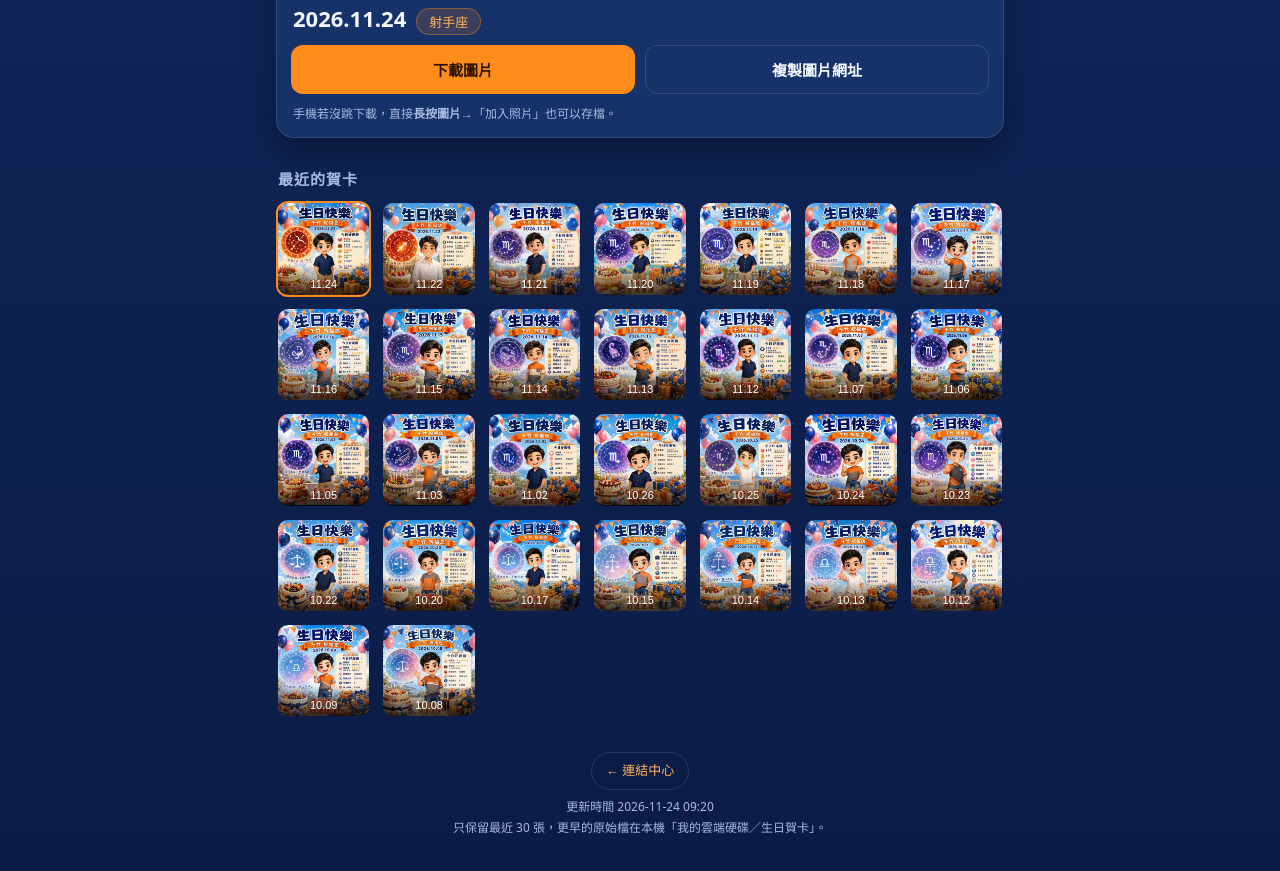
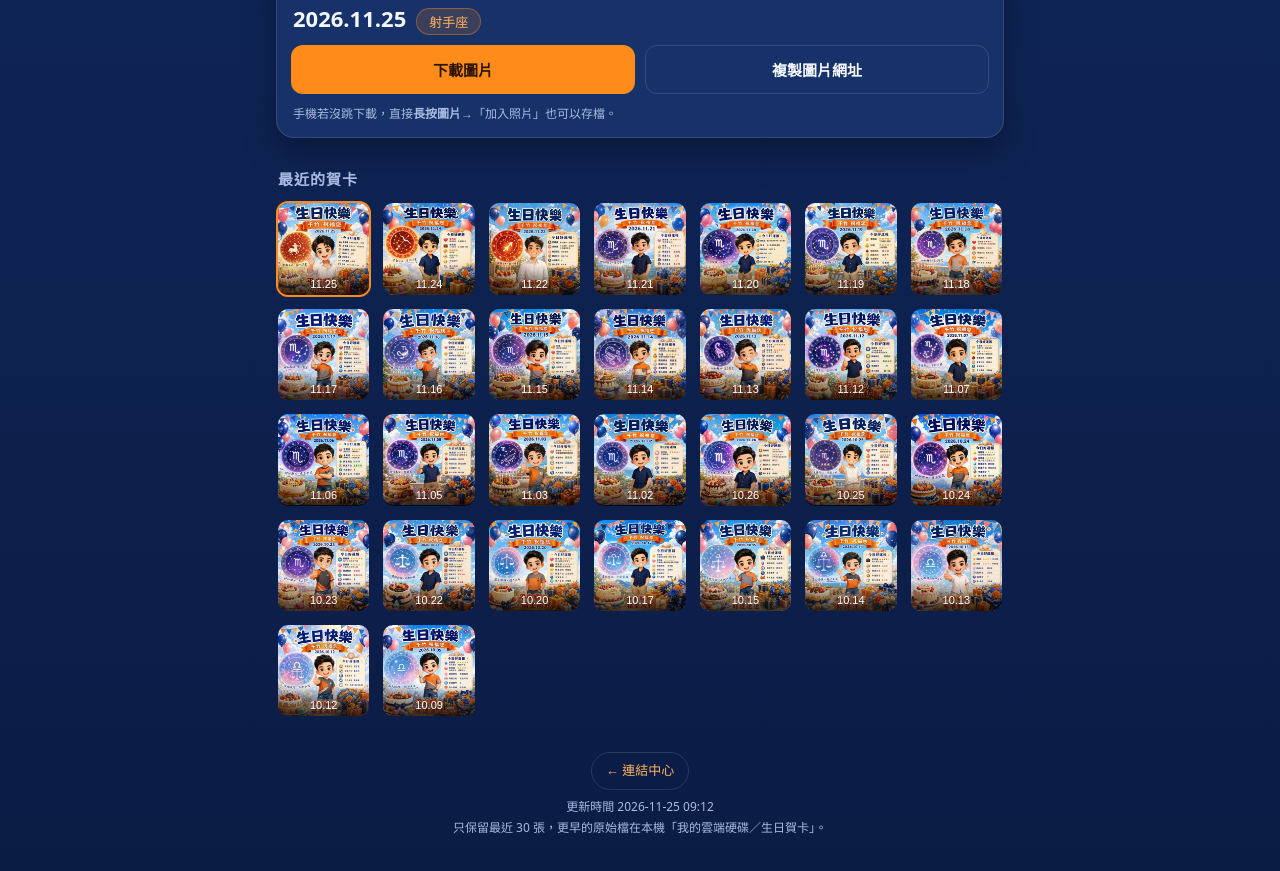
Before and after one commit to CharlieWang0012/line-image-host, a plain HTML site: page index.html in a window 1280 px wide. Shown: the part 831-1702 px from the top of the page. Drawn offline with Linux system fonts and the light colour scheme.

Commit message:
birthday card site 2026-11-25

```diff
--- a/index.html
+++ b/index.html
@@ -94,7 +94,7 @@
 
   <footer>
     <a class="home" href="https://charliewang0012.github.io/">← 連結中心</a><br>
-    更新時間 2026-11-24 09:20<br>
+    更新時間 2026-11-25 09:12<br>
     只保留最近 30 張，更早的原始檔在本機「我的雲端硬碟／生日賀卡」。
   </footer>
 </div>
@@ -102,6 +102,7 @@
 
 <script>
 const CARDS = [
+{day:"2026.11.25",raw:"20261125",z:"射手座",kind:"img",full:"bday/bday-20261125.jpg",thumb:"bday/thumb-20261125.jpg"},
 {day:"2026.11.24",raw:"20261124",z:"射手座",kind:"img",full:"bday/bday-20261124.jpg",thumb:"bday/thumb-20261124.jpg"},
 {day:"2026.11.22",raw:"20261122",z:"射手座",kind:"img",full:"bday/bday-20261122.jpg",thumb:"bday/thumb-20261122.jpg"},
 {day:"2026.11.21",raw:"20261121",z:"天蠍座",kind:"img",full:"bday/bday-20261121.jpg",thumb:"bday/thumb-20261121.jpg"},
@@ -130,8 +131,7 @@ const CARDS = [
 {day:"2026.10.14",raw:"20261014",z:"天秤座",kind:"img",full:"bday/bday-20261014.jpg",thumb:"bday/thumb-20261014.jpg"},
 {day:"2026.10.13",raw:"20261013",z:"天秤座",kind:"img",full:"bday/bday-20261013.jpg",thumb:"bday/thumb-20261013.jpg"},
 {day:"2026.10.12",raw:"20261012",z:"天秤座",kind:"img",full:"bday/bday-20261012.jpg",thumb:"bday/thumb-20261012.jpg"},
-{day:"2026.10.09",raw:"20261009",z:"天秤座",kind:"img",full:"bday/bday-20261009.jpg",thumb:"bday/thumb-20261009.jpg"},
-{day:"2026.10.08",raw:"20261008",z:"天秤座",kind:"img",full:"bday/bday-20261008.jpg",thumb:"bday/thumb-20261008.jpg"}
+{day:"2026.10.09",raw:"20261009",z:"天秤座",kind:"img",full:"bday/bday-20261009.jpg",thumb:"bday/thumb-20261009.jpg"}
 ];
 const SITE = "https://charliewang0012.github.io/line-image-host/";
 const hero = document.getElementById('hero'), dEl = document.getElementById('d'),
```
Also changed, not shown: bday/bday-20261008.jpg (deleted), bday/bday-20261125.jpg (added), bday/thumb-20261008.jpg (deleted), bday/thumb-20261125.jpg (added).
